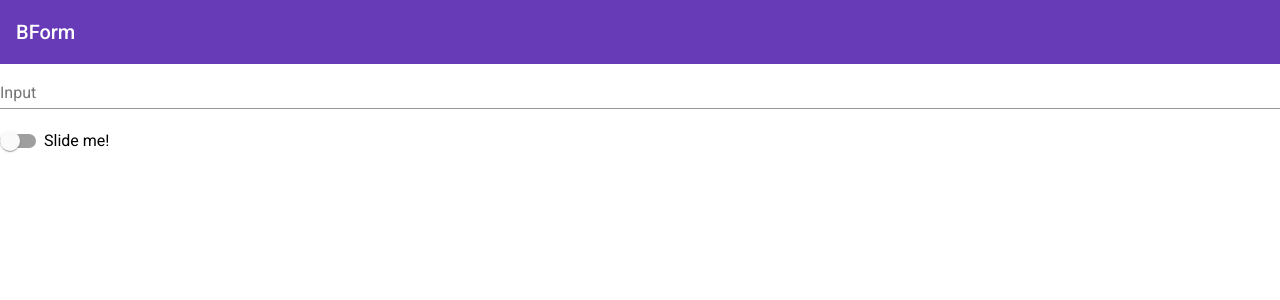
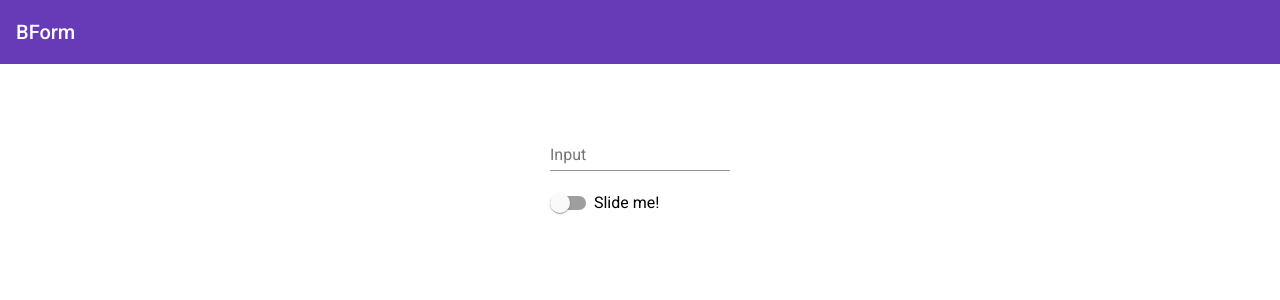
Before and after one commit to AlienClubrider/pwaApp, an Angular app: page / in a window 1280 px wide. Shown: the top 300 px of the page. Built offline with nearby package versions, Linux system fonts and the light colour scheme.

Commit message:
update input form

```diff
--- a/src/app/app.component.html
+++ b/src/app/app.component.html
@@ -2,11 +2,18 @@
 <mat-toolbar color="primary">
     <span>BForm</span>
 </mat-toolbar>
-<div class="inputFields">
-    <mat-form-field>
-        <input matInput placeholder="Input">
-    </mat-form-field>
-</div>
-<mat-slide-toggle>Slide me!</mat-slide-toggle>
+<mat-grid-list cols="3" rowHeight="2:1">
+    <mat-grid-tile></mat-grid-tile>
+    <mat-grid-tile>
+        <div class="centerField">
+            <mat-form-field>
+                <input matInput placeholder="Input">
+            </mat-form-field>
+            <mat-slide-toggle>Slide me!</mat-slide-toggle>
+        </div>
+    </mat-grid-tile>
+    <mat-grid-tile></mat-grid-tile>
+</mat-grid-list>
+
 
 <router-outlet></router-outlet>
--- a/src/app/app.component.less
+++ b/src/app/app.component.less
@@ -1,8 +1,4 @@
-.inputFields{
+.centerField{
     display: flex;
     flex-direction: column;
   }
-
-.inputFields > * {
-    width: 100%;
-  }
--- a/src/app/app.module.ts
+++ b/src/app/app.module.ts
@@ -10,6 +10,7 @@ import {MatToolbarModule} from '@angular/material/toolbar';
 import {MatFormFieldModule} from '@angular/material/form-field';
 import {MatInputModule} from '@angular/material/input';
 import {MatSlideToggleModule} from '@angular/material/slide-toggle';
+import {MatGridListModule} from '@angular/material/grid-list';
 
 @NgModule({
   declarations: [
@@ -21,6 +22,7 @@ import {MatSlideToggleModule} from '@angular/material/slide-toggle';
     MatFormFieldModule,
     MatInputModule,
     MatSlideToggleModule,
+    MatGridListModule,
     AppRoutingModule,
     ServiceWorkerModule.register('ngsw-worker.js', { enabled: environment.production }),
     BrowserAnimationsModule
```
